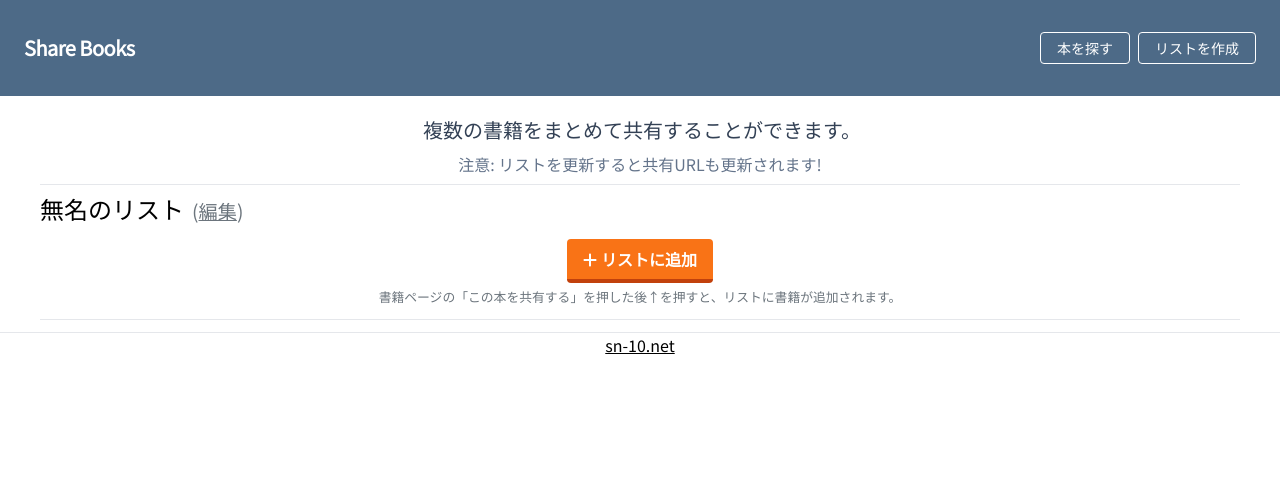
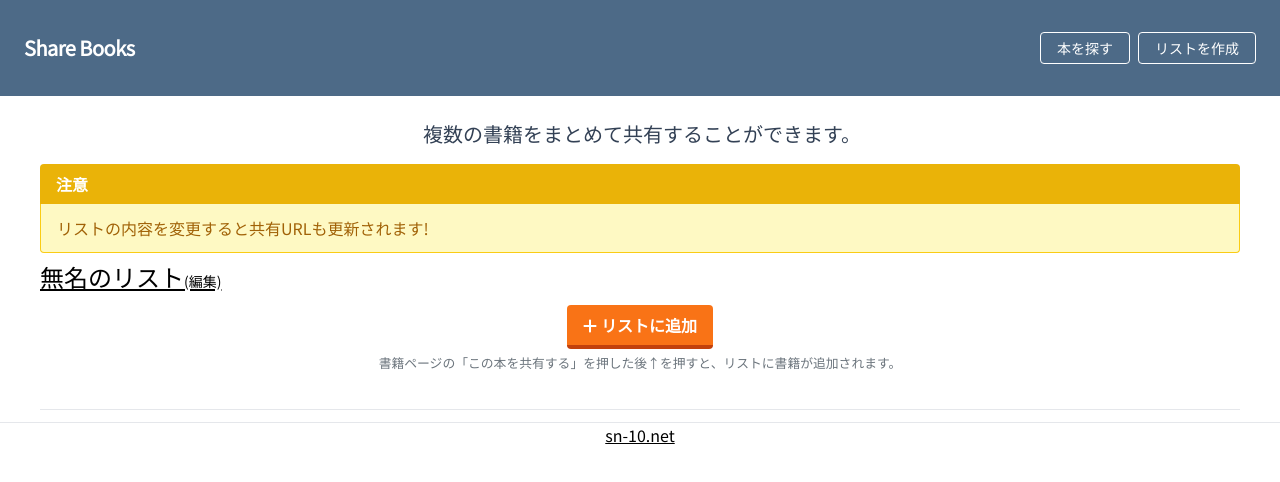
Before and after one commit to s-n-1-0/books_web, a Next.js app in the folder next/: page /ja/share/list in a window 1280 px wide. Shown: the top 482 px of the page. Built offline with nearby package versions, Linux system fonts and the light colour scheme.

Commit message:
リスト共有時編集項目を表示しないように修正

```diff
--- a/next/pages/ja/share/list.tsx
+++ b/next/pages/ja/share/list.tsx
@@ -26,6 +26,7 @@ import {
 import { makeMarkdownSharePageLinks } from "@/utils/markdown";
 import { faCopy, faPlus, faXmark } from "@fortawesome/free-solid-svg-icons";
 import { FontAwesomeIcon } from "@fortawesome/react-fontawesome";
+import classNames from "classnames";
 import { NextPage } from "next";
 import { useRouter } from "next/router";
 import { ReactNode, useContext, useEffect, useState } from "react";
@@ -105,8 +106,20 @@ function MainContent() {
   const { selectedStore, setSelectedStore }: SelectedStoreContextType =
     useContext(SelectedStoreContext);
   const [bookList, setBookList] = useState<URL[]>([]);
-  const [errorText, setErrorText] = useState("");
+  const [_errorText, setErrorText] = useState("");
+  let displayErrorText = _errorText.split("\n").map((line, i) => {
+    return (
+      <span key={i}>
+        {line}
+        <br />
+      </span>
+    );
+  });
   const [listTitle, setListTitle] = useState("無名のリスト");
+  const [isEditMode, setIsEditMode] = useState(false);
+  let editModeClass = {
+    hidden: !isEditMode,
+  };
   const [clickedShareButtonText, setClickedShareButtonText] = useState("");
   const [isEditListTitle, setIsEditListTitle] = useState(false);
   useEffect(() => {
@@ -146,9 +159,12 @@ function MainContent() {
         books = [url];
       }
       if (books.length > 0) setBookList(books);
+      setIsEditMode(bookList.length == 0);
     } catch {}
-  }, [_books]);
+  }, [_books, bookList.length]);
   let clickAddButton = () => {
+    let copyErrorText =
+      "コピーしているURLが有効ではありません。\n追加する書籍の情報画面にある「この本を共有する」を押して書籍URLをコピーした状態で押してください。";
     flutterClipboard
       .readText()
       .then((text) => {
@@ -156,7 +172,7 @@ function MainContent() {
           try {
             let url = new URL(text);
             if (!checkSharePageUrl(url)) {
-              setErrorText("コピーしているURLが有効ではありません。");
+              setErrorText(copyErrorText);
               return;
             }
             let newBookList = Array.from(
@@ -165,7 +181,7 @@ function MainContent() {
             setBookList(newBookList);
             setErrorText("");
           } catch {
-            setErrorText("コピーしているURLが有効ではありません。");
+            setErrorText(copyErrorText);
           }
         }
       })
@@ -176,7 +192,7 @@ function MainContent() {
       });
   };
   return (
-    <div className=" mx-auto " style={{ maxWidth: "1200px" }}>
+    <div className=" mx-auto mt-1 " style={{ maxWidth: "1200px" }}>
       {(() => {
         if (bookList.length > 0) return;
         return (
@@ -187,10 +203,14 @@ function MainContent() {
           </h3>
         );
       })()}
-      <p className="text-center text-slate-500">
-        注意: リストを更新すると共有URLも更新されます!
-      </p>
-      <hr className="my-2" />
+      <div role="alert" className={"my-2 " + classNames(editModeClass)}>
+        <div className="bg-yellow-500 text-white font-bold rounded-t px-4 py-2 mt-1">
+          注意
+        </div>
+        <div className="border border-t-0 border-yellow-400 rounded-b bg-yellow-100 px-4 py-3 text-yellow-700">
+          <p>リストの内容を変更すると共有URLも更新されます!</p>
+        </div>
+      </div>
       {(() => {
         if (isEditListTitle)
           return (
@@ -204,28 +224,38 @@ function MainContent() {
             />
           );
         return (
-          <h2 className="text-2xl">
-            {listTitle}
-            <small className="ml-2 text-secondary">
-              (
-              <button
-                className="underline"
+          <h2
+            className={classNames({
+              "text-2xl": true,
+              underline: isEditMode,
+            })}
             onClick={() => {
+              if (!isEditMode) return;
               setIsEditListTitle(true);
             }}
           >
-                編集
-              </button>
-              )
-            </small>
+            {listTitle}
+            <span
+              className={classNames({
+                "text-sm": true,
+                ...editModeClass,
+              })}
+            >
+              (編集)
+            </span>
           </h2>
         );
       })()}
+      <div
+        className={classNames({
+          hidden: bookList.length == 0,
+        })}
+      >
+        <p className="text-end">
           {(() => {
-        if (bookList.length == 0) return;
+            if (isEditMode)
               return (
-          <div>
-            <p className="text-end">
+                <span>
                   <button
                     className="mr-1 text-blue-500 underline mb-1"
                     onClick={() => {
@@ -247,6 +277,19 @@ function MainContent() {
                   >
                     新規リスト(別タブ)
                   </button>
+                </span>
+              );
+            return (
+              <button
+                className="mr-1 text-sm text-blue-500 underline mb-1"
+                onClick={() => {
+                  setIsEditMode(true);
+                }}
+              >
+                リストの追加・編集する
+              </button>
+            );
+          })()}
         </p>
         <ul className="w-full text-sm font-medium text-gray-900 bg-white border border-gray-200 rounded-lg dark:bg-gray-700 dark:border-gray-600 dark:text-white">
           {(() => {
@@ -261,7 +304,7 @@ function MainContent() {
                   makeRightElement={(bookData) => {
                     return (
                       <BookCellRightMenu bookData={bookData}>
-                            <div>
+                        <div className={classNames(editModeClass)}>
                           <button
                             className="text-xl ml-5 text-yellow-600"
                             onClick={() => {
@@ -281,7 +324,10 @@ function MainContent() {
             });
           })()}
           <li
-                className="w-full px-4 py-2 rounded-b-lg text-center my-2 cursor-pointer"
+            className={
+              "w-full px-4 py-2 rounded-b-lg text-center my-2 cursor-pointer " +
+              classNames(editModeClass)
+            }
             onClick={clickAddButton}
           >
             <FontAwesomeIcon icon={faPlus} className="mr-1" />
@@ -289,13 +335,13 @@ function MainContent() {
           </li>
         </ul>
       </div>
-        );
-      })()}
       <div className="text-center m-3">
         <div className="w-full mt-1">
           {(() => {
             if (bookList.length > 0) return;
+            //bookListが0の場合のボタン
             return (
+              <div>
                 <button
                   onClick={clickAddButton}
                   className="mx-auto bg-orange-500 hover:bg-orange-400 text-white font-bold py-2 px-4 border-b-4 border-orange-700 hover:border-orange-500 rounded"
@@ -303,15 +349,31 @@ function MainContent() {
                   <FontAwesomeIcon icon={faPlus} className="mr-1" />
                   リストに追加
                 </button>
-            );
-          })()}
-
                 <p className="text-secondary">
                   <small>
                     書籍ページの「この本を共有する」を押した後↑を押すと、リストに書籍が追加されます。
                   </small>
                 </p>
-          <small className="text-red-500">{errorText}</small>
+              </div>
+            );
+          })()}
+          <p
+            className={classNames({
+              "text-end": true,
+              hidden: isEditMode,
+            })}
+          >
+            <button
+              className="mr-1 text-sm text-blue-500 underline mb-1"
+              onClick={() => {
+                setIsEditMode(true);
+              }}
+            >
+              リストの追加・編集する
+            </button>
+          </p>
+
+          <small className="text-red-500">{displayErrorText}</small>
         </div>
       </div>
       <hr className="my-3" />{" "}
@@ -322,6 +384,7 @@ function MainContent() {
             <button
               className="bg-blue-500 hover:bg-blue-400 text-white font-bold py-2 px-4 m-1 border-b-4 border-blue-700 hover:border-blue-500 rounded"
               onClick={() => {
+                setIsEditMode(false);
                 setIsEditListTitle(false);
                 setErrorText("");
                 setClickedShareButtonText("共有URLをコピーしました。");
@@ -345,6 +408,7 @@ function MainContent() {
               <button
                 onClick={() => {
                   setErrorText("");
+                  setIsEditMode(false);
                   setClickedShareButtonText(
                     "マークダウン形式でコピーしました。"
                   );
```
Lines whose indentation alone changed are shown as unchanged.
